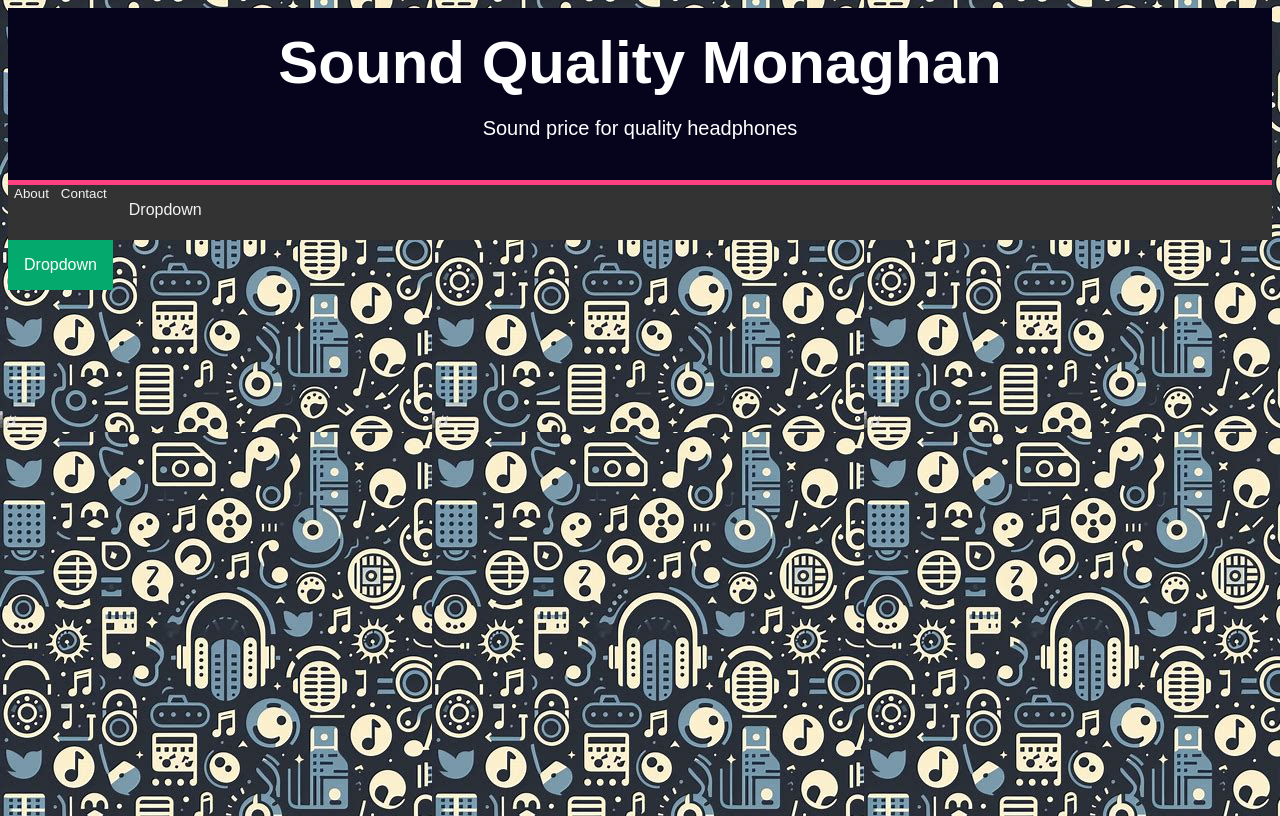
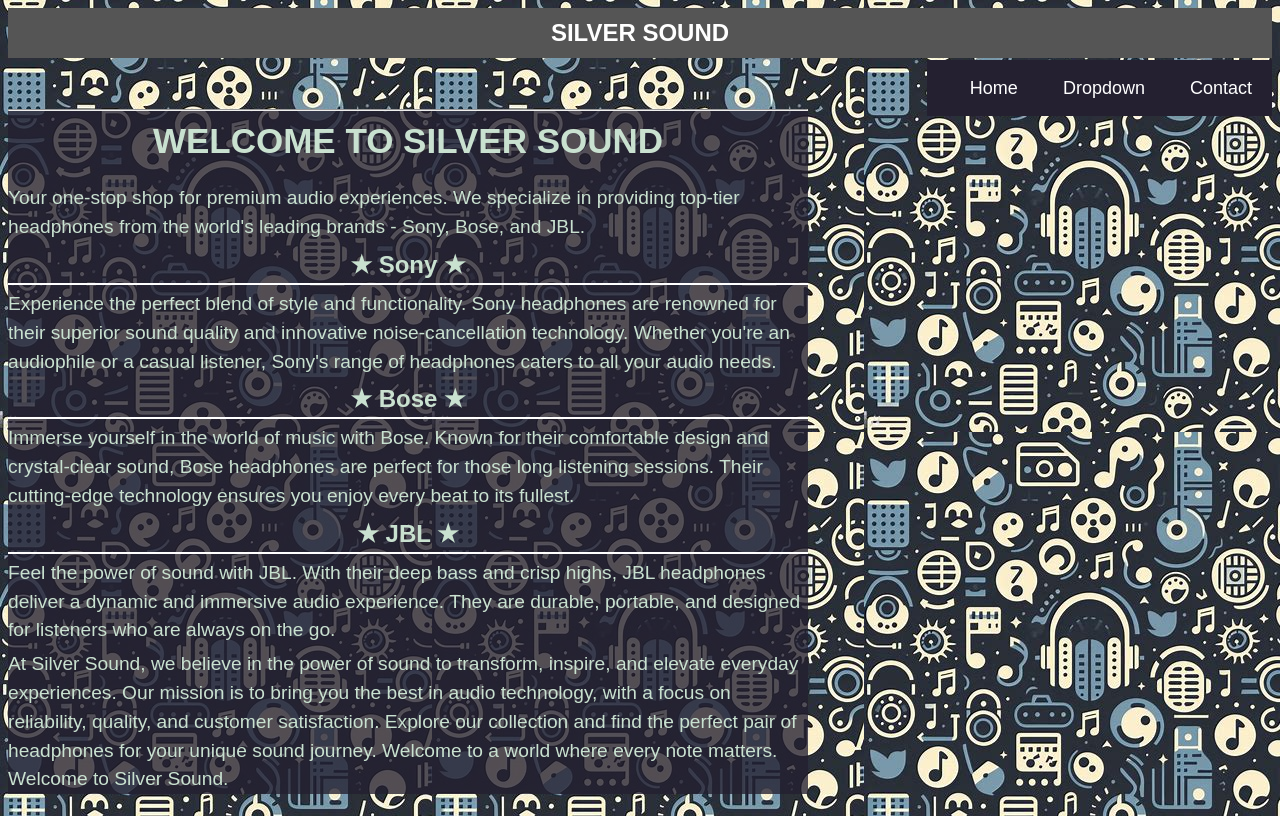
Before and after one commit to Fionn-Orourke/Project1, a plain HTML site: page index.html in a window 1280 px wide. Drawn offline with Linux system fonts and the light colour scheme.

Commit message:
about us section

```diff
--- a/F-Style.css
+++ b/F-Style.css
@@ -68,7 +68,7 @@ table{
     cursor: pointer;
     transition-duration: 0.4s;
     font-weight: bold;
-    border-radius: 12px;  /* Rounded corners */
+    border-radius: 12px;
     box-shadow: 0 12px 16px 0 rgba(0,0,0,0.24), 0 17px 50px 0 rgba(0,0,0,0.19);  /* Shadow effect */
 }
 
--- a/index-style.css
+++ b/index-style.css
@@ -35,8 +35,6 @@ body {
     font-size: 20px;
     cursor: pointer;
     text-align: center;
-    text-decoration: none;
-    outline: none;
     color: #fff;
     border: none;
     border-radius: 15px;
@@ -55,60 +53,100 @@ body {
     transform: translateY(4px);
     }
 
-.navbar {
-    overflow: hidden;
-    background-color: #333;
-    }
-.navbar button {
-    float: left;
-    display: block;
-    color: #f2f2f2;
+
+
+
+
+header {
+    background: #555;
+    height: 50px;
+    line-height: 50px;
+    color: white;
     text-align: center;
-    text-decoration: none;
-    border: none;
-    background-color: inherit;
-    }
-.navbar button:hover {
-    background-color: #ddd;
-    color: black;
 }
 
-#shop {background-color: #4CAF50;}
-#about {background-color: #008CBA;}
-#contact {background-color: #f44336;}
-
-.dropbtn {
-    background-color: #04AA6D;
-    color: white;
-    padding: 16px;
-    font-size: 16px;
-    border: none;
-
+header h1 {
+    display: inline;
+    font-size: 24px;
 }
 
-  .dropdown {
-    position: relative;
+nav ul {
+    list-style-type: none;
+    padding: 3px;
+    padding-right: 20px;
+    margin: 0;
+    display: inline;
+    float: right;
+    background-color: #242030;
+}
+
+nav ul li {
     display: inline-block;
+    margin-left: 40px;
+}
+
+nav ul li a {
+    color: white;
+    text-decoration: none;
 }
 
 .dropdown-content {
     display: none;
     position: absolute;
-    background-color: #f1f1f1;
-    min-width: 200px;
+    background-color: #242030;
+    min-width: 120px;
     box-shadow: 0px 8px 16px 0px rgba(0,0,0,0.2);
     z-index: 1;
+    color: #f9f9f9;
+    font-size: large;
 }
 
-  .dropdown-content a {
-    color: black;
-    padding: 12px 16px;
-    text-decoration: none;
+.dropdown:hover .dropdown-content {
     display: block;
+
+}
+#link:hover{
+    color:red ;
+
+}
+#about{
+    background-color:#242030c6 ;
+    color: rgb(201, 225, 208);
+    max-width: fit-content;
+    align-items: center;
+    flex-direction: column;
+    align-self: center;
+    position:relative;
+
+
 }
 
-  .dropdown-content a:hover {background-color: #ddd;}
+h1 {
+    text-align: center;
+    font-size: 35px;
+    text-transform: uppercase;
+    margin-top: 10px;
+  }
 
-  .dropdown:hover .dropdown-content {display: block;}
+  p {
+    font-size: 1.2rem;
+    line-height: 1.5;
+    max-width: 800px;
+    margin: 5px auto;
+  }
 
-  .dropdown:hover .dropbtn {background-color: #3e8e41;}
+  .brand {
+    font-weight: bold;
+    font-size:x-large;
+    text-align: center;
+    border-bottom: 2px solid white;
+    margin-bottom: 5px;
+  }
+
+  .brand::before {
+    content: "★ ";
+  }
+
+  .brand::after {
+    content: " ★";
+  }
--- a/index.html
+++ b/index.html
@@ -9,37 +9,44 @@
     <title>Document</title>
 
     <link rel="shortcut icon" href="mainimg/icon.png" type="image/x-icon">
+  <body>
+    <header>
+      <h1>Silver Sound</h1>
+      <nav>
+          <ul>
+              <li><a href="#home">Home</a></li>
+              <li class="dropdown">
+                  <a href="javascript:void(0)">Dropdown</a>
+                  <div class="dropdown-content">
+                      <a id="link" href="F-Page.html">Bose</a>
+                      <hr>
 
-        <div class="header">
-            <h1>Sound Quality Monaghan</h1>
-            <p>Sound price for quality headphones</p>
-            </div>
+                      <a id="link" href="DA-Page.html">JBL</a>
+                      <hr>
 
-        <div class="navbar">
+                      <a id="link" href="DP-Page.html">Sony</a>
+                  </div>
+              </li>
+              <li><a href="#contact">Contact</a></li>
+          </ul>
+      </nav>
+    </header>
+    <br>
+    <br>
 
-
-            <button onclick="location.href='#about'">About</button>
-            <button onclick="location.href='#contact'">Contact</button>
-            <div class="dropdown">
-                <button class="dropbtn">Dropdown</button>
-                <div class="dropdown-content">
-                  <a href="#">Link 1</a>
-                  <a href="#">Link 2</a>
-                  <a href="#">Link 3</a>
-                </div>
-              </div>
-        </div id>
-        <div class="dropdown">
-            <button class="dropbtn">Dropdown</button>
-            <div class="dropdown-content">
-              <a href="#">Link 1</a>
-              <a href="#">Link 2</a>
-              <a href="#">Link 3</a>
-            </div>
-        <div>
-
-        </div>
-
+    <div id="about">
+      <title>About us</title>
+      <hr>
+      <h1>Welcome to Silver Sound</h1>
+      <p>Your one-stop shop for premium audio experiences. We specialize in providing top-tier headphones from the world's leading brands - Sony, Bose, and JBL.</p>
+      <p class="brand">Sony</p>
+      <p>Experience the perfect blend of style and functionality. Sony headphones are renowned for their superior sound quality and innovative noise-cancellation technology. Whether you're an audiophile or a casual listener, Sony's range of headphones caters to all your audio needs.</p>
+      <p class="brand">Bose</p>
+      <p>Immerse yourself in the world of music with Bose. Known for their comfortable design and crystal-clear sound, Bose headphones are perfect for those long listening sessions. Their cutting-edge technology ensures you enjoy every beat to its fullest.</p>
+      <p class="brand">JBL</p>
+      <p>Feel the power of sound with JBL. With their deep bass and crisp highs, JBL headphones deliver a dynamic and immersive audio experience. They are durable, portable, and designed for listeners who are always on the go.</p>
+      <p>At Silver Sound, we believe in the power of sound to transform, inspire, and elevate everyday experiences. Our mission is to bring you the best in audio technology, with a focus on reliability, quality, and customer satisfaction. Explore our collection and find the perfect pair of headphones for your unique sound journey. Welcome to a world where every note matters. Welcome to Silver Sound.</p>
+    </div>
 
 </body>
 </html>
```
Lines whose indentation alone changed are shown as unchanged.
